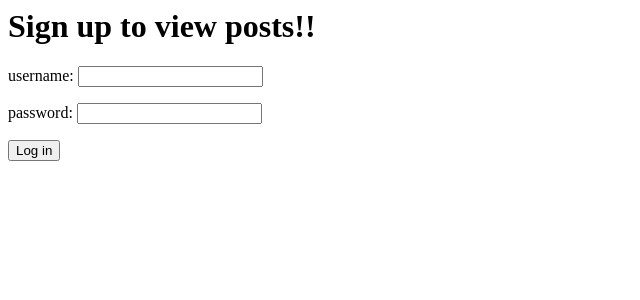
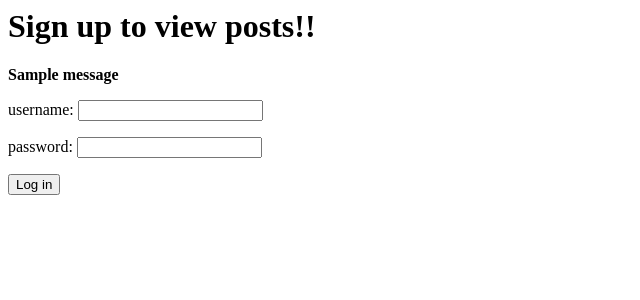
Before and after one commit to AniadHossain/TwitterClone, a Django app: page /log_in/ in a window 1280 px wide. Shown: the top 300 px of the page, without its empty margins (0-640 px from the left). Run offline with Django 3.2, Linux system fonts and the light colour scheme; tables that the repository leaves empty hold one stand-in row (Sample ...); one stand-in notice (Sample message) is shown.

Commit message:
add messages

```diff
--- a/microblogs/templates/log_in.html
+++ b/microblogs/templates/log_in.html
@@ -5,6 +5,9 @@
 
     <body>
         <h1>Sign up to view posts!!</h1>
+        {% for message in messages %}
+            <p><b>{{ message }}</b></p>
+        {% endfor %}
         <form action="{% url 'log_in' %}" method="post">
             {% csrf_token %}
             {{ form.as_p }}
--- a/microblogs/views.py
+++ b/microblogs/views.py
@@ -1,5 +1,6 @@
 from django.shortcuts import render
 from django.shortcuts import redirect
+from django.contrib import messages
 from .forms import SignUpForm
 from .forms import LoginForm
 from microblogs.models import User
@@ -36,6 +37,8 @@ def log_in(request):
                 login(request,user)
                 return redirect('feed')
 
+        messages.add_message(request, messages.ERROR, "LOGIN FAILED DUE TO INVALID CREDENTIALS")
+
 
     form = LoginForm()
     return render(request, 'log_in.html',context={'form':form})
```
